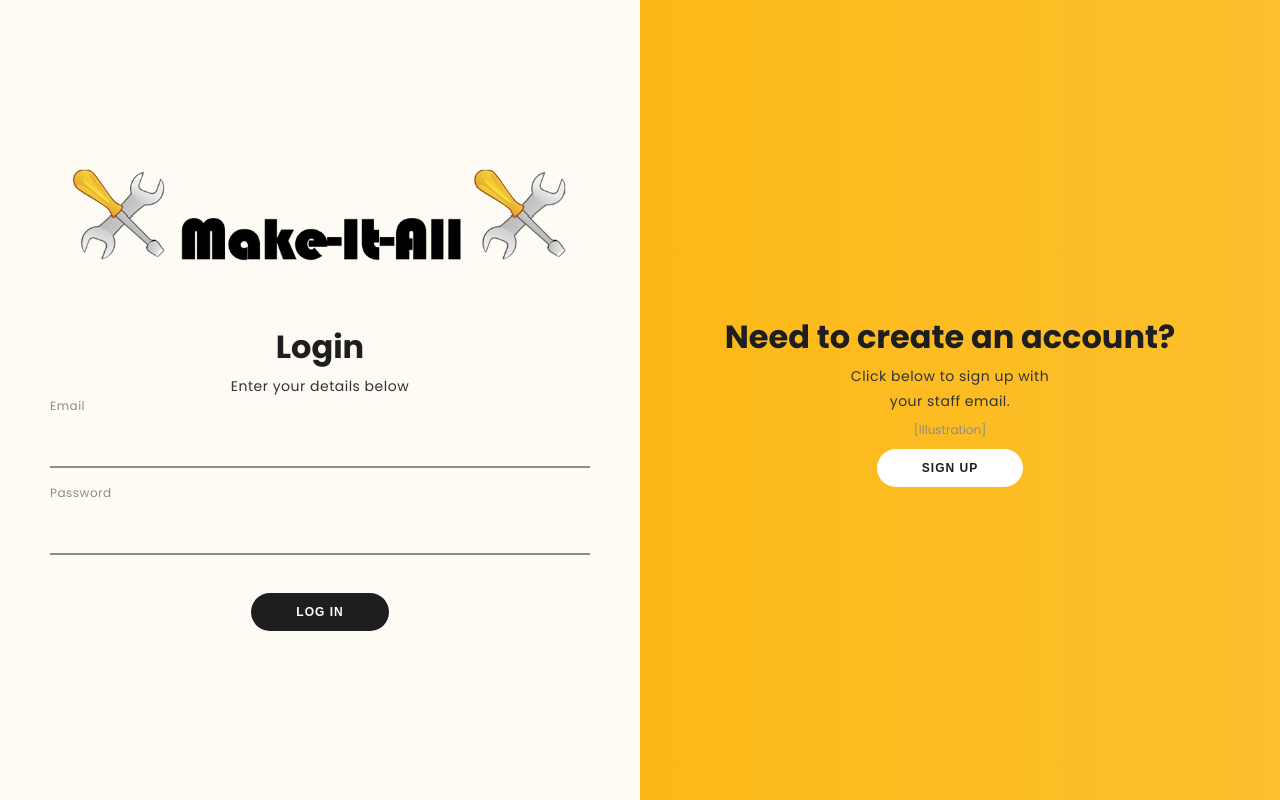
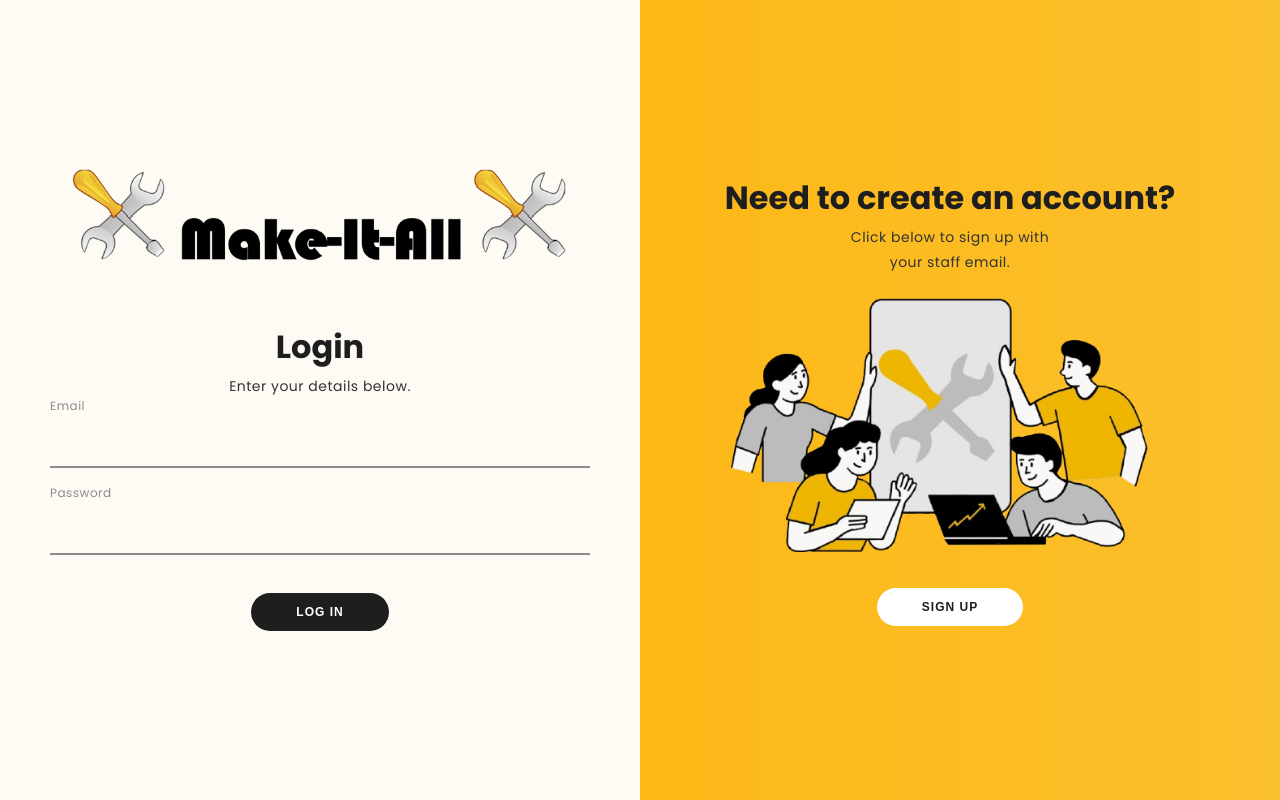
Before and after one commit to I-amour/Team-Proj, a PHP site: page / in a window 1280 px wide. Run offline with PHP 8.4, Linux system fonts and the light colour scheme.

Commit message:
Made the log-in password stronger (Password123!) and added Seren's illustration.

```diff
--- a/index.html
+++ b/index.html
@@ -15,7 +15,7 @@
             <form action="#" id="signUpForm">
                 <img src="logo.png" alt="Make-It-All Logo" class="logo">
                 <h1>Create an Account</h1>
-                <span class="subtitle">Enter your details to register</span>
+                <span class="subtitle">Enter your details to register.</span>
 
                 <div class="input-group">
                     <label for="signup-email">Email</label>
@@ -34,7 +34,7 @@
             <form action="#" id="signInForm">
                 <img src="logo.png" alt="Make-It-All Logo" class="logo">
                 <h1>Login</h1>
-                <span class="subtitle">Enter your details below</span>
+                <span class="subtitle">Enter your details below.</span>
 
                 <div class="input-group">
                     <label for="login-email">Email</label>
@@ -53,9 +53,9 @@
             <div class="overlay">
                 <div class="overlay-panel overlay-left">
                     <h1>Already have an account?</h1>
-                    <p>Welcome back! Log in to access</p>
+                    <p>Welcome back! Log in to access.</p>
                     <p>your dashboard.</p>
-                    <span class="logo-placeholder">[Illustration]</span>
+                    <img src="illustration.png" alt="Make-It-All Illustrattion" class="illustration">
                     <button class="ghost login">Log In</button>
                 </div>
 
@@ -63,7 +63,7 @@
                     <h1>Need to create an account?</h1>
                     <p>Click below to sign up with </p>
                     <p>your staff email.</p>
-                    <span class="logo-placeholder">[Illustration]</span>
+                    <img src="illustration.png" alt="Make-It-All Illustrattion" class="illustration">
                     <button class="ghost signup">Sign Up</button>
                 </div>
             </div>
--- a/script.js
+++ b/script.js
@@ -45,23 +45,23 @@ signInForm.addEventListener('submit', (e) => {
     let userEmail = null;
     let redirectUrl = null;
 
-    if (email === 'user@makeitall.com' && password === 'password123') {
+    if (email === 'user@makeitall.com' && password === 'Password123!') {
         // Team Member
         userEmail = 'user@makeitall.com';
         redirectUrl = 'user/home/home.html';
 
-    } else if (email === 'specialist@makeitall.com' && password === 'password123') {
+    } else if (email === 'specialist@makeitall.com' && password === 'Password123!') {
         // Technical Specialist
         userEmail = 'specialist@makeitall.com';
         redirectUrl = 'user/home/home.html'; // All users land on home first
 
-    } else if (email === 'manager@makeitall.com' && password === 'password123') {
+    } else if (email === 'manager@makeitall.com' && password === 'Password123!') {
         // Manager
         userEmail = 'manager@makeitall.com';
         redirectUrl = 'user/home/home.html';
 
-    } else if (email === 'leader@makeitall.com' && password === 'password123') {
-        // Leaders
+    } else if (email === 'leader@makeitall.com' && password === 'Password123!') {
+        // Team Leaders
         userEmail = 'leader@makeitall.com';
     } else {
         // FAILURE: Show login error
--- a/style.css
+++ b/style.css
@@ -40,11 +40,10 @@ img.logo {
 /*
 * This placeholder style is just for the illustration now btw
 */
-.logo-placeholder {
-    font-size: 12px;
-    color: #8C8C8C;
-    margin: 10px 0;
-    display: block;
+.illustration {
+    width: 500px; /*Adjust as needed*/
+    height: auto;
+    margin-bottom: 10px;
 }
 /*
 * Buttons (Unchanged)
```
Also changed, not shown: illustration.png (added).
